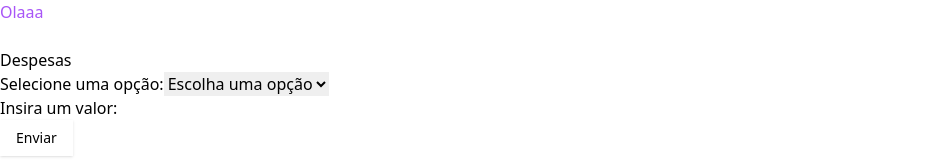
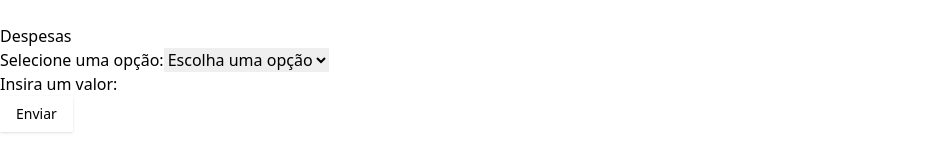
Before and after one commit to LippeOli/Carteira-Virtual, a React (Vite) app in the folder frontend/: page / in a window 1280 px wide. Shown: the top 160 px of the page, without its empty margins (0-929 px from the left). Built offline with nearby package versions, Linux system fonts and the light colour scheme; no server answers.

Commit message:
update: app

```diff
--- a/frontend/src/App.tsx
+++ b/frontend/src/App.tsx
@@ -6,7 +6,6 @@ function App() {
 
   return (
     <div className="flex flex-col">
-      <h1 className='text-purple-500'>Olaaa</h1>
       <br />
       <CriarDespesa />
       <div className="flex justify-center mt-16">
```
